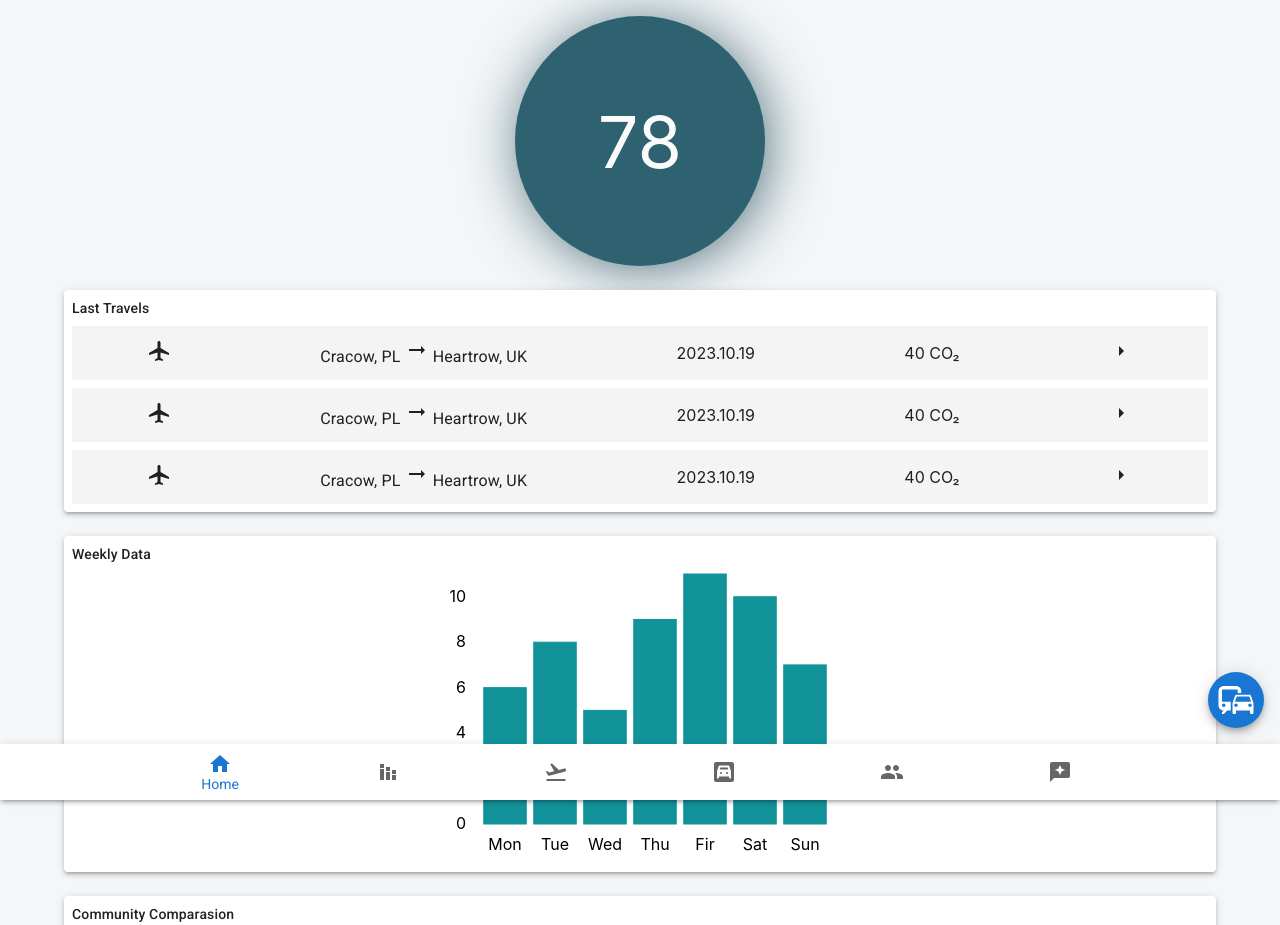
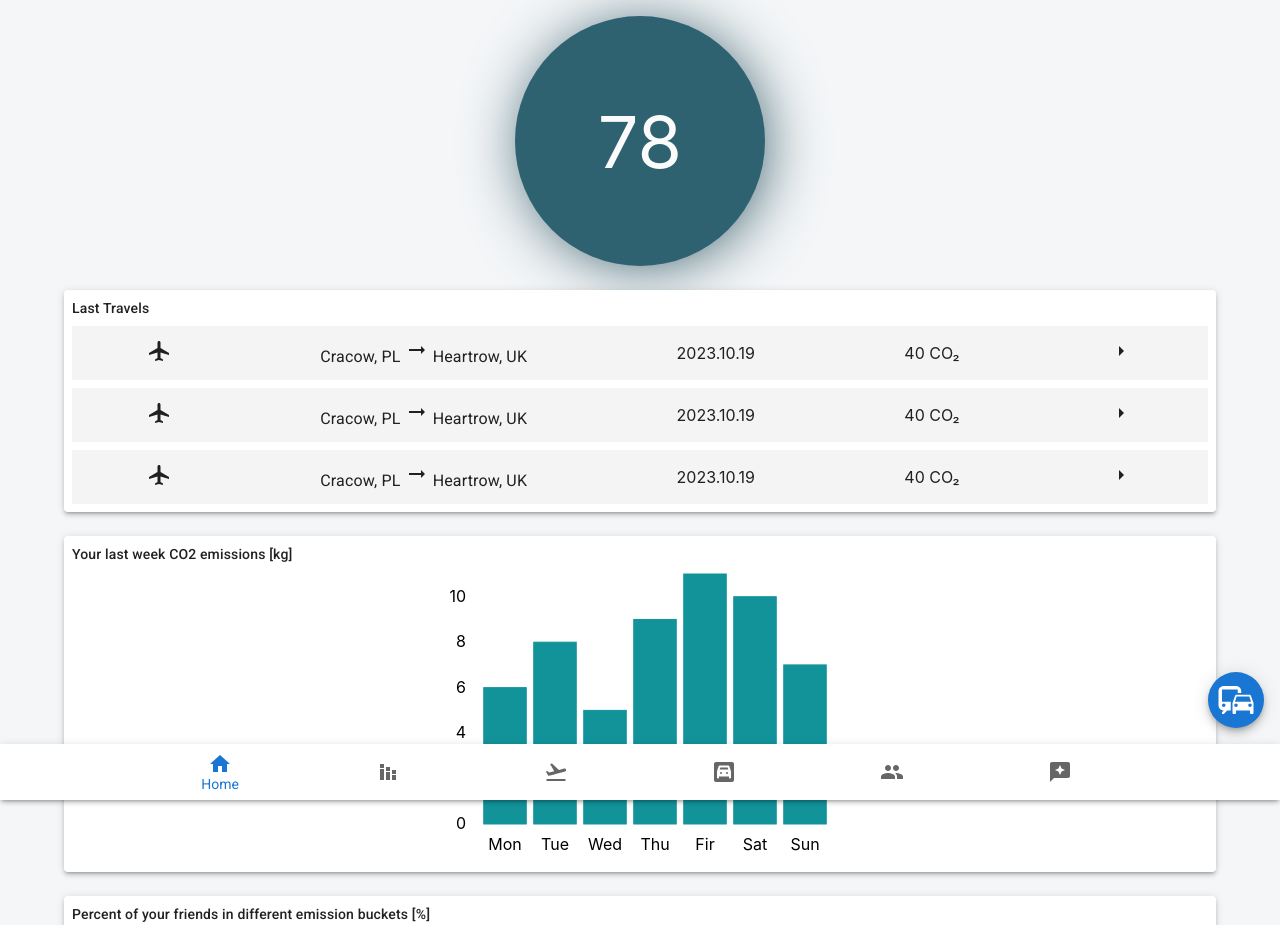
Before and after one commit to polszewsky/no-such-app, a React (Create React App) app: page / in a window 1280 px wide. Shown: the top 925 px of the page. Built offline with nearby package versions, Linux system fonts and the light colour scheme.

Commit message:
update main page statistics

```diff
--- a/src/pages/home/CommunityComparasion.js
+++ b/src/pages/home/CommunityComparasion.js
@@ -11,13 +11,12 @@ import {
 
 export default function CommunityComparasion() {
   const blueData = [
-    { x: "Mon", y: 6 },
-    { x: "Tue", y: 8 },
-    { x: "Wed", y: 5 },
-    { x: "Thu", y: 9 },
-    { x: "Fir", y: 11 },
-    { x: "Sat", y: 10 },
-    { x: "Sun", y: 7 },
+    { x: "1-2 kg", y: 10 },
+    { x: "2-5 kg", y: 20 },
+    { x: "5-10 kg", y: 10 },
+    { x: "10-15 kg", y: 30 },
+    { x: "15-20 kg", y: 20 },
+
   ];
 
   return (
@@ -32,7 +31,7 @@ export default function CommunityComparasion() {
         <Paper sx={{ padding: "0.5rem" }} elevation={3}>
           <Grid container item direction="row">
             <Typography variant="body2" sx={{ fontWeight: 500 }}>
-              Community Comparasion
+              Percent of your friends in different emission buckets [%]
             </Typography>
           </Grid>
           <Grid
--- a/src/pages/home/WeeklyDataCharts.js
+++ b/src/pages/home/WeeklyDataCharts.js
@@ -33,7 +33,7 @@ export default function WeeklyDataCharts() {
         <Paper sx={{ padding: "0.5rem" }} elevation={3}>
           <Grid container item direction="row">
             <Typography variant="body2" sx={{ fontWeight: 500 }}>
-              Weekly Data
+              Your last week CO2 emissions [kg]
             </Typography>
           </Grid>
           <Grid
```
